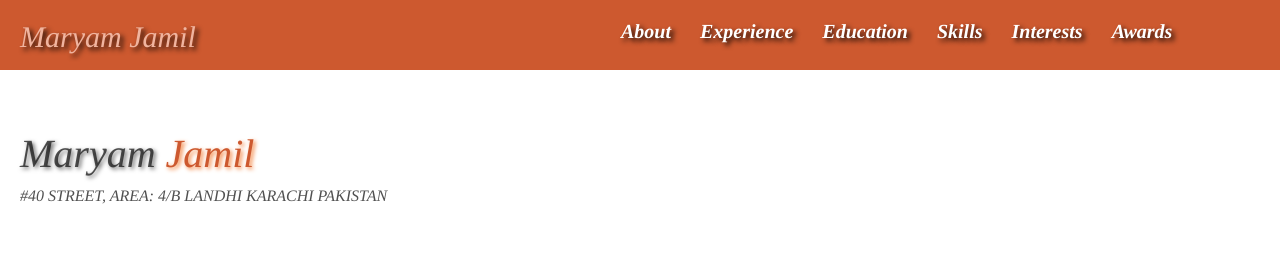
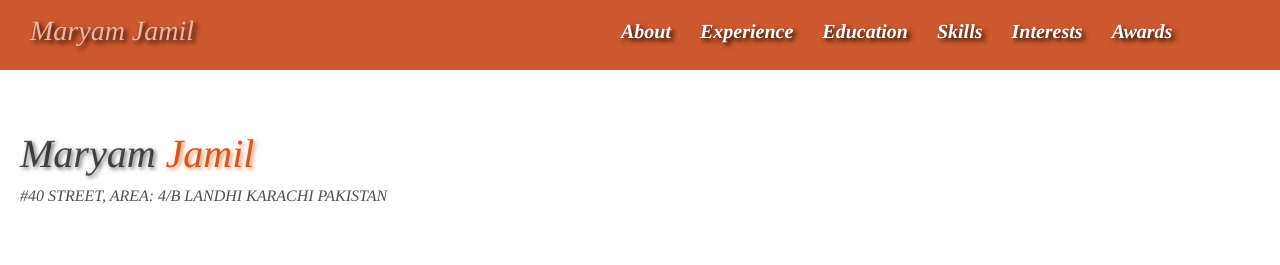
Before and after one commit to MaryamJami1/portfolio-website, a plain HTML site: page index.html in a window 1280 px wide. Shown: the top 265 px of the page. Drawn offline with Linux system fonts and the light colour scheme.

Commit message:
navbar changes

```diff
--- a/style.css
+++ b/style.css
@@ -18,9 +18,9 @@
 
 #name {
    color: #fff;
-   padding: 20px;
+   padding: 15px 0px 10px 30px;
    width: 50%;
-   font-size: 30px;
+   font-size: 28px;
    position: absolute;
    text-shadow: 3px 3px 5px #000000ea;
 
```
